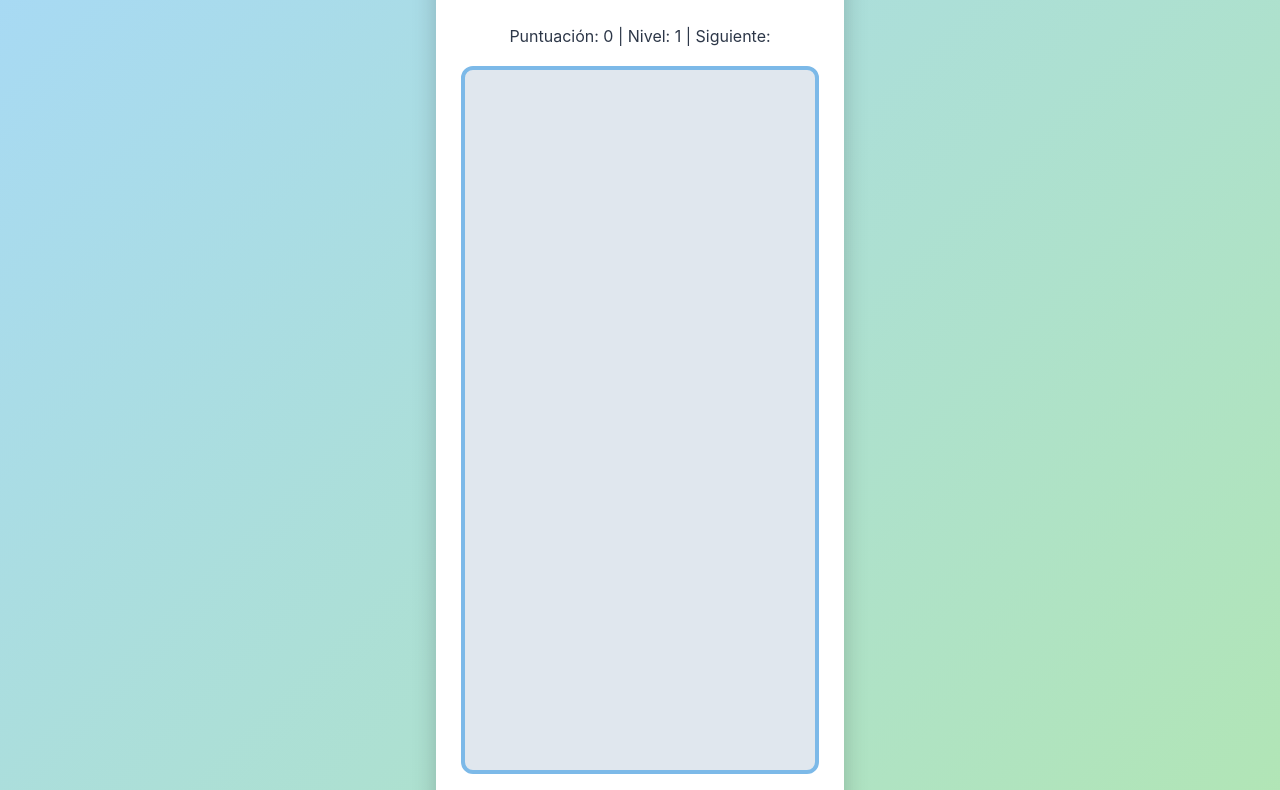
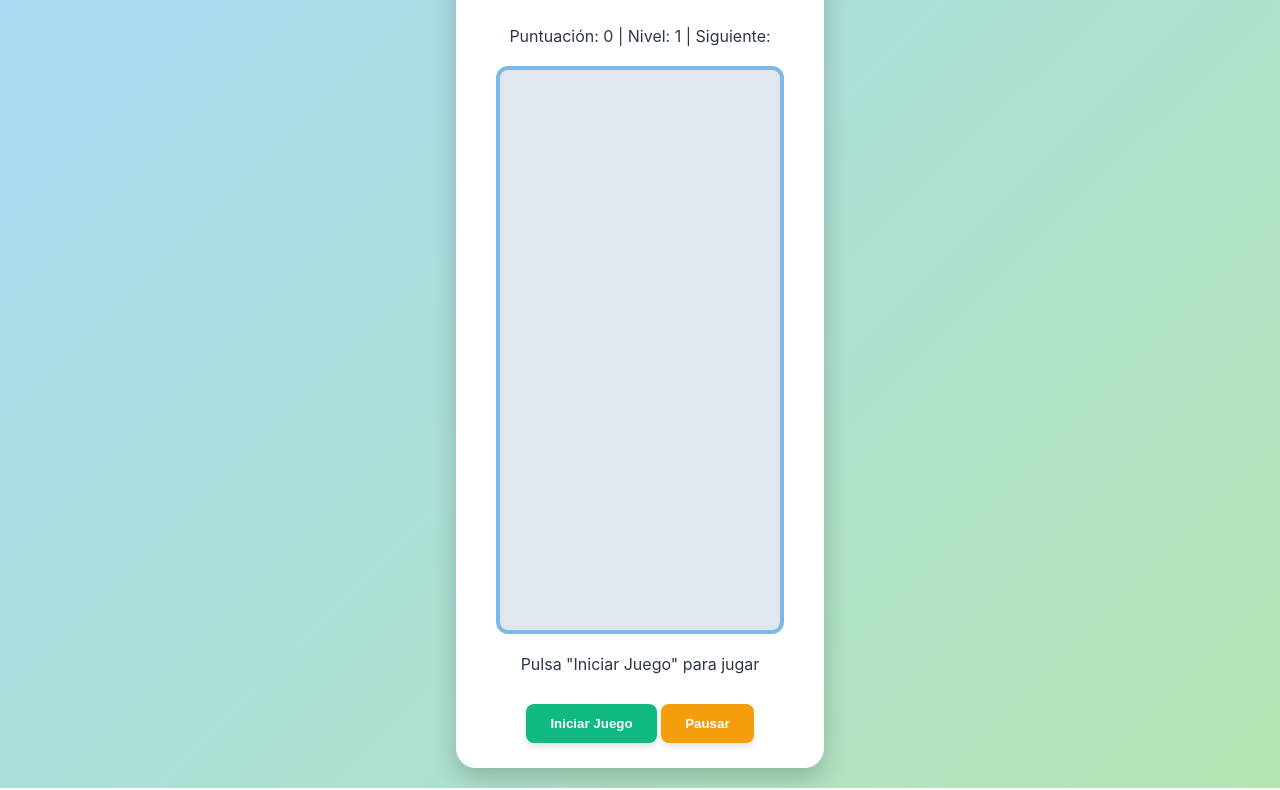
Before and after one commit to tachisan1996/mi-tetris-offline, a plain HTML site: page index.html in a window 1280 px wide. Shown: the part 121-911 px from the top of the page. Drawn offline with Linux system fonts and the light colour scheme.

Commit message:
Update index.html

```diff
--- a/index.html
+++ b/index.html
@@ -155,7 +155,7 @@
 
         const COLS = 10; // Columnas del tablero
         const ROWS = 20; // Filas del tablero
-        const BLOCK_SIZE = 35; // Tamaño de cada bloque en píxeles
+        const BLOCK_SIZE = 28; // Tamaño de cada bloque en píxeles (REDUCIDO)
 
         // Ajusta el tamaño del canvas
         canvas.width = COLS * BLOCK_SIZE;
@@ -532,11 +532,8 @@
             const randomIndex = Math.floor(Math.random() * levelUpJokes.length);
             levelUpMessageElement.innerHTML = `¡Nivel ${level}! <br>` + levelUpJokes[randomIndex]; // Añade salto de línea para chiste
             levelUpMessageElement.classList.add('show');
-            // El chiste se quedará en pantalla hasta que se reanude el juego.
-            // El setTimeout solo es para que se quite si el juego no estuviera pausado (escenario improbable aquí).
-            setTimeout(() => {
-                //levelUpMessageElement.classList.remove('show'); // No ocultar automáticamente si el juego está pausado por nivel
-            }, 30000); // El chiste dura al menos 30 segundos si el usuario no reanuda antes
+            // El chiste se quedará en pantalla hasta que se reanude el juego con el botón
+            // No hay setTimeout para ocultarlo automáticamente en este caso
         }
 
         // Bucle principal del juego
@@ -637,9 +634,9 @@
         // --- Controles Táctiles en el Canvas ---
         let touchStartX = 0;
         let touchStartY = 0;
-        const tapThreshold = 10; // Reducido para mayor sensibilidad al toque
-        const swipeThreshold = 25; // Reducido para mayor sensibilidad al deslizamiento
-        const hardDropSwipeThreshold = 90; // Reducido para hacer el hard drop más fácil de activar
+        const tapThreshold = 8; // Reducido para mayor sensibilidad al toque
+        const swipeThreshold = 20; // Reducido para mayor sensibilidad al deslizamiento
+        const hardDropSwipeThreshold = 70; // Reducido para hacer el hard drop más fácil de activar
 
         canvas.addEventListener('touchstart', e => {
             e.preventDefault();
```
